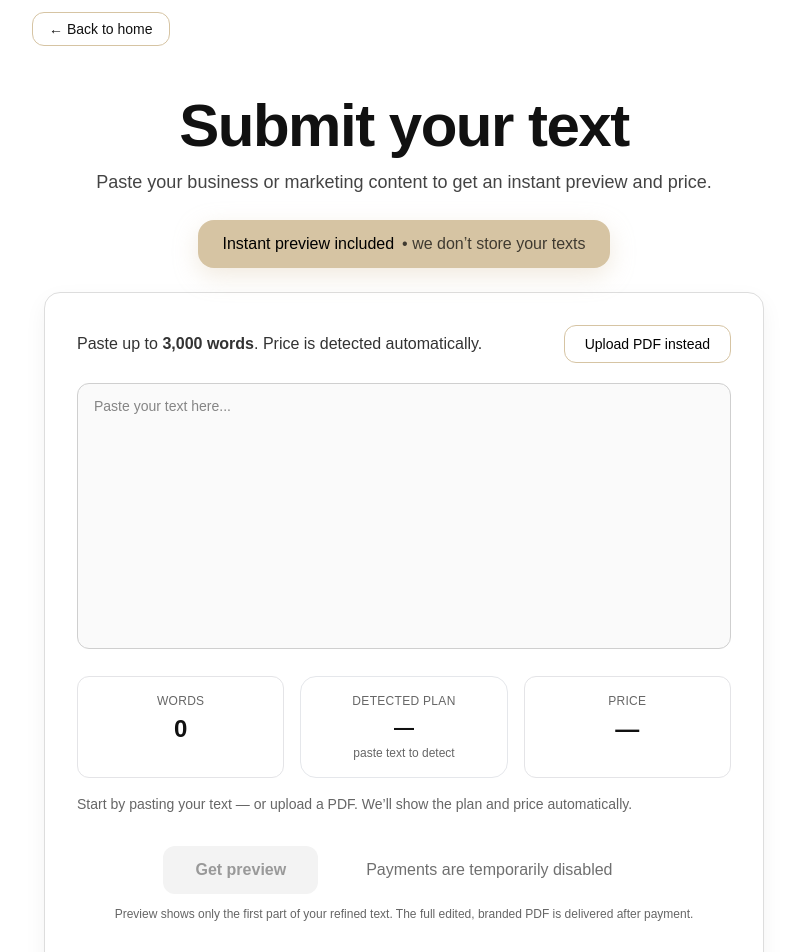
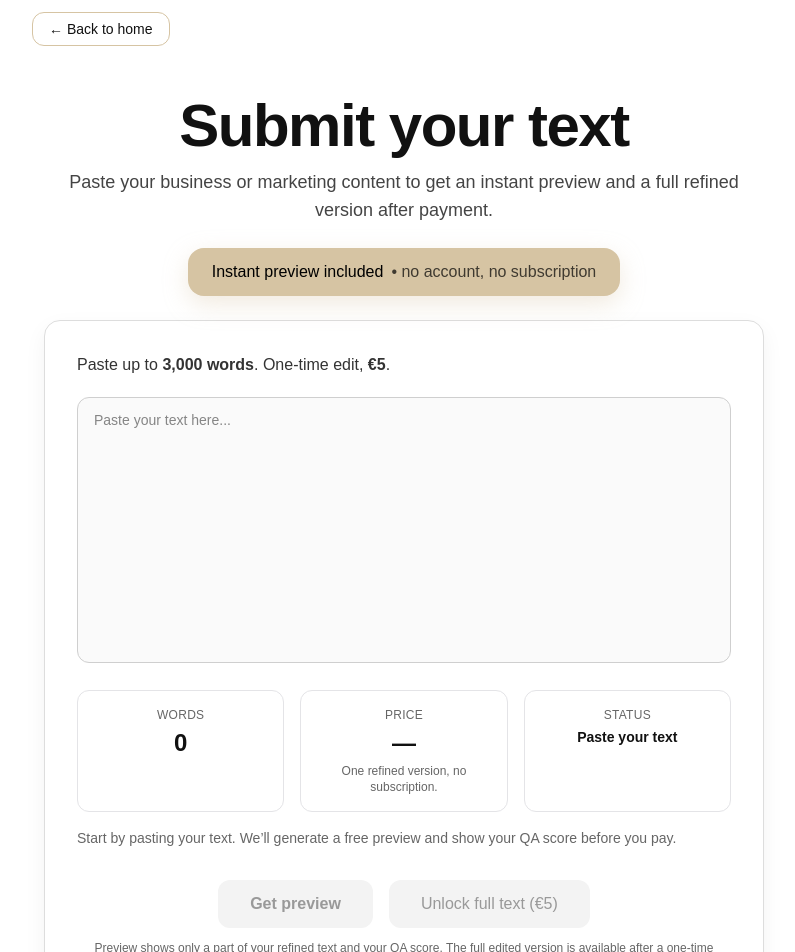
Before and after one commit to kaltriumsystems-hue/kaltrium-site-main, a Next.js app: page /upload in a window 1280 px wide. Shown: the top 952 px of the page, without its empty margins (236-1031 px from the left). Built offline with nearby package versions, Linux system fonts and the light colour scheme; no server answers.

Commit message:
Update page.tsx

```diff
--- a/src/app/upload/page.tsx
+++ b/src/app/upload/page.tsx
@@ -1,86 +1,12 @@
 "use client";
+
+import { useMemo, useState } from "react";
 
 const API_BASE =
   process.env.NEXT_PUBLIC_KALTRIUM_API_URL ||
   "https://kaltrium-editor-bot.onrender.com";
 
-// читаем PDF в base64, чтобы отправить в Stripe-бекенд вместе с текстом
-function readFileAsDataURL(file: File): Promise<string> {
-  return new Promise((resolve, reject) => {
-    const reader = new FileReader();
-    reader.onload = () => resolve(reader.result as string);
-    reader.onerror = reject;
-    reader.readAsDataURL(file);
-  });
-}
-
-import { useMemo, useState } from "react";
-
-type Plan = {
-  name: string;
-  price: number;
-  maxWords: number;
-  border?: string;
-  bg?: string;
-};
-
-const PLANS: Plan[] = [
-  { name: "€3", price: 3, maxWords: 1000 },
-  { name: "€5", price: 5, maxWords: 2000, border: "#cfcfcf", bg: "#fcfcfc" },
-  { name: "€8", price: 8, maxWords: 3000, border: "#d6c4a3", bg: "#fdfaf5" },
-];
-
-type CheckoutOptions = {
-  text: string;
-  lang: string;
-  words: number;
-  pdfFile: File | null;
-};
-
-// один обработчик оплаты — БЕЗ дублей
-async function handlePay(price: number, opts: CheckoutOptions) {
-  const { text, lang, words, pdfFile } = opts;
-
-  try {
-    let fileBase64: string | null = null;
-
-    // если загружен PDF – кодируем его, иначе отправляем только текст
-    if (pdfFile) {
-      const dataUrl = await readFileAsDataURL(pdfFile);
-      fileBase64 = dataUrl.split(",")[1] || dataUrl;
-    }
-
-    const res = await fetch(`${API_BASE}/api/create-checkout-session`, {
-      method: "POST",
-      headers: { "Content-Type": "application/json" },
-      body: JSON.stringify({
-        price,
-        text,
-        lang,
-        words,
-        file: fileBase64,
-      }),
-    });
-
-    if (!res.ok) {
-      console.error("Stripe error", await res.text());
-      alert("Payment failed. Please try again.");
-      return;
-    }
-
-    const data = await res.json();
-    if (data.url) {
-      window.location.href = data.url; // редирект на Stripe Checkout
-    } else {
-      alert("No checkout URL returned.");
-    }
-  } catch (e) {
-    console.error(e);
-    alert("Payment error. Please try again.");
-  }
-}
-
-
+const FIXED_PRICE = 5;
 
 // Подсчёт слов
 function countWords(text: string) {
@@ -96,76 +22,41 @@ function clampToWordLimit(input: string, limit = 3000) {
     input
       .replace(/[\u200B-\u200D\uFEFF]/g, "")
       .trim()
-      .match(/[A-Za-zÀ-ÖØ-öø-ÿ0-9]+(?:['’-][A-Za-zÀ-ÖØ-öø-ÿ0-9]+)*/g) || [];
+      .match(
+        /[A-Za-zÀ-ÖØ-öø-ÿ0-9]+(?:['’-][A-Za-zÀ-ÖØ-öø-ÿ0-9]+)*/g
+      ) || [];
   if (parts.length <= limit) return input;
   return parts.slice(0, limit).join(" ");
-}
-
-function selectPlan(words: number): Plan | null {
-  if (words === 0) return null;
-  if (words <= 1000) return PLANS[0];
-  if (words <= 2000) return PLANS[1];
-  if (words <= 3000) return PLANS[2];
-  return null;
 }
 
 // Тип ответа превью под новый backend
 type PreviewResponse = {
   ok: boolean;
   lang: string;
-  qa: { grammar: number; clarity: number; tone: number; consistency: number };
-  avg: number;
+  qa: {
+    grammar: number;
+    clarity: number;
+    tone: number;
+    consistency: number;
+  } | null;
+  avg: number | null;
   preview: string;
-  words: number; // <— важное поле для PDF
+  words: number;
   error?: string;
 };
 
 export default function UploadPage() {
   const [text, setText] = useState("");
-  const [pdfFile, setPdfFile] = useState<File | null>(null);
-  const [pdfError, setPdfError] = useState<string | null>(null);
-
   const [apiError, setApiError] = useState<string | null>(null);
   const [previewData, setPreviewData] = useState<PreviewResponse | null>(null);
   const [isPreviewLoading, setIsPreviewLoading] = useState(false);
-  const [isPdfLoading] = useState(false); // пока не используем загрузку PDF, но оставляем стейт
+  const [isPayLoading, setIsPayLoading] = useState(false);
 
-  // ВАЖНО: если PDF → берём количество слов из previewData.words
-  const words = useMemo(() => {
-    if (pdfFile) {
-      return previewData?.words ?? 0;
-    }
-    return countWords(text);
-  }, [text, pdfFile, previewData]);
-
-  const plan = useMemo(() => selectPlan(words), [words]);
+  const words = useMemo(() => countWords(text), [text]);
   const overLimit = words > 3000;
 
-  // можно превью, если есть либо текст, либо PDF
-  const canPreview = (words > 0 || !!pdfFile) && !overLimit;
-
-  // Загрузка PDF
-  function handlePdfUpload(file: File | null) {
-    setPdfError(null);
-    setApiError(null);
-    setPreviewData(null);
-    setPdfFile(null);
-
-    if (!file) return;
-
-    if (file.size > 2 * 1024 * 1024) {
-      setPdfError("PDF is too large (max 2 MB).");
-      return;
-    }
-    if (file.type !== "application/pdf") {
-      setPdfError("Only PDF files are allowed.");
-      return;
-    }
-
-    // Сохраняем файл и очищаем текст → включаем PDF-режим
-    setPdfFile(file);
-    setText("");
-  }
+  const canPreview = words > 0 && !overLimit;
+  const canPay = !!previewData && words > 0 && !overLimit;
 
   // PREVIEW
   async function handleGetPreview() {
@@ -175,25 +66,11 @@ export default function UploadPage() {
     setIsPreviewLoading(true);
 
     try {
-      let res: Response;
-
-      if (pdfFile && !text.trim()) {
-        // PREVIEW ДЛЯ PDF → multipart/form-data
-        const form = new FormData();
-        form.append("file", pdfFile);
-        form.append("preview", "true");
-        res = await fetch(`${API_BASE}/api/refine`, {
-          method: "POST",
-          body: form,
-        });
-      } else {
-        // PREVIEW ДЛЯ ТЕКСТА → JSON
-        res = await fetch(`${API_BASE}/api/refine`, {
+      const res = await fetch(`${API_BASE}/api/refine`, {
         method: "POST",
         headers: { "Content-Type": "application/json" },
         body: JSON.stringify({ text, preview: true }),
       });
-      }
 
       if (!res.ok) {
         let msg = "Preview failed.";
@@ -222,12 +99,41 @@ export default function UploadPage() {
     }
   }
 
-  // ПОЛНЫЙ PDF — сейчас больше не используем на этой странице (чтобы не раздавать бесплатно),
-  // оставляем функцию на будущее, если перенесём её на /success после оплаты.
-  async function handleGetPdf() {
-    // заглушка: не вызываем тут полный PDF
-    alert("Full PDF is delivered after payment. Please complete the payment first.");
+  // ОПЛАТА — фиксированная цена 5 €
+  async function handlePay() {
+    if (!canPay) return;
+    setIsPayLoading(true);
+    setApiError(null);
+
+    try {
+      const res = await fetch("/api/create-checkout-session", {
+        method: "POST",
+        headers: { "Content-Type": "application/json" },
+        body: JSON.stringify({
+          text,
+          lang: "auto",
+          words,
+        }),
+      });
+
+      if (!res.ok) {
+        console.error("Stripe error", await res.text());
+        setApiError("Payment failed. Please try again.");
         return;
+      }
+
+      const data = await res.json();
+      if (data.url) {
+        window.location.href = data.url; // редирект на Stripe Checkout
+      } else {
+        setApiError("No checkout URL returned.");
+      }
+    } catch (e) {
+      console.error(e);
+      setApiError("Payment error. Please try again.");
+    } finally {
+      setIsPayLoading(false);
+    }
   }
 
   return (
@@ -243,57 +149,41 @@ export default function UploadPage() {
 
       {/* HEADER */}
       <header className="text-center mt-16">
-        <h1 className="text-5xl md:text-6xl font-semibold tracking-tight">Submit your text</h1>
+        <h1 className="text-5xl md:text-6xl font-semibold tracking-tight">
+          Submit your text
+        </h1>
         <p className="mt-3 text-lg text-[#444]">
-          Paste your business or marketing content to get an instant preview and price.
+          Paste your business or marketing content to get an instant preview
+          and a full refined version after payment.
         </p>
 
         <div className="mt-6 inline-flex items-center gap-2 rounded-2xl bg-[#d6c4a3] px-6 py-3 text-black font-medium shadow-[0_8px_24px_rgba(214,196,163,0.35)]">
           <span>Instant preview included</span>
-          <span className="opacity-70">• we don’t store your texts</span>
+          <span className="opacity-70">• no account, no subscription</span>
         </div>
       </header>
 
       {overLimit && (
         <div className="mt-6 rounded-xl border border-[#fde68a] bg-[#fff7ed] px-4 py-3 text-sm text-[#9a6700]">
-          ⚠️ Your text exceeds the maximum limit (3,000 words). Please shorten it or split into multiple files.
+          ⚠️ Your text exceeds the maximum limit (3,000 words). Please shorten
+          it or split into multiple texts.
         </div>
       )}
 
       <section className="mt-6 bg-white border border-[#ddd] rounded-2xl shadow-[0_8px_22px_rgba(0,0,0,0.05)] p-8">
         <div className="flex items-baseline justify-between gap-4 flex-wrap">
           <p className="text-[#333] text-base">
-            Paste up to <strong>3,000 words</strong>. Price is detected automatically.
+            Paste up to <strong>3,000 words</strong>. One-time edit,{" "}
+            <strong>€{FIXED_PRICE}</strong>.
           </p>
-
-          <label
-            htmlFor="pdfUpload"
-            className="rounded-xl border border-[#d6c4a3] bg:white text-black px-5 py-2 text-sm font-medium cursor-pointer
-                       transition duration-200 ease-out
-                       hover:bg-[#fdfaf5] hover:shadow-[0_6px_16px_rgba(214,196,163,0.35)]
-                       active:scale-[0.98] focus-visible:outline-none focus-visible:ring-2 focus-visible:ring-[#d6c4a3]"
-          >
-            Upload PDF instead
-          </label>
-          <input
-            id="pdfUpload"
-            type="file"
-            accept="application/pdf"
-            className="hidden"
-            onChange={(e) => handlePdfUpload(e.target.files?.[0] || null)}
-          />
         </div>
 
         <textarea
-          placeholder={
-            pdfFile
-              ? "PDF uploaded. You can still paste text here instead, if you want."
-              : "Paste your text here..."
-          }
+          placeholder="Paste your text here..."
           rows={12}
           value={text}
           onChange={(e) => {
-            setPdfFile(null); // если пользователь начинает печатать — выходим из PDF-режима
+            setPreviewData(null); // новый текст → старое превью не актуально
             setText(clampToWordLimit(e.target.value, 3000));
           }}
           className="mt-5 w-full resize-none rounded-xl border border-[#cfcfcf] bg-[#fafafa] px-4 py-3 text-sm text-[#111]
@@ -301,63 +191,57 @@ export default function UploadPage() {
         />
 
         <div className="mt-5 grid grid-cols-1 sm:grid-cols-3 gap-4">
+          {/* Words */}
           <div className="rounded-xl bg-white border border-zinc-200 p-4 text-center">
-            <div className="text-xs uppercase tracking-wide text-[#666]">Words</div>
+            <div className="text-xs uppercase tracking-wide text-[#666]">
+              Words
+            </div>
             <div className="mt-1 text-2xl font-semibold">{words}</div>
           </div>
 
-          <div
-            className="rounded-2xl border p-4 text-center transition-colors duration-300"
-            style={{
-              borderColor: plan?.border ?? "#e5e7eb",
-              backgroundColor: plan?.bg ?? "white",
-            }}
-          >
-            <div className="text-xs uppercase tracking-wide text-[#666]">Detected plan</div>
-            <div className="mt-1 text-xl font-semibold">
-              {overLimit ? "—" : plan ? plan.name : pdfFile ? "Based on PDF" : "—"}
+          {/* Price (fixed) */}
+          <div className="rounded-xl bg-white border border-zinc-200 p-4 text-center">
+            <div className="text-xs uppercase tracking-wide text-[#666]">
+              Price
+            </div>
+            <div className="mt-1 text-2xl font-semibold">
+              {words > 0 && !overLimit ? `€${FIXED_PRICE}` : "—"}
             </div>
             <div className="text-xs text-[#666] mt-1">
-              {overLimit
-                ? "Limit is 3,000 words"
-                : plan
-                ? `up to ${plan.maxWords.toLocaleString()} words`
-                : pdfFile
-                ? "plan will be based on extracted words"
-                : "paste text to detect"}
+              One refined version, no subscription.
             </div>
           </div>
 
+          {/* Status */}
           <div className="rounded-xl bg-white border border-zinc-200 p-4 text-center">
-            <div className="text-xs uppercase tracking-wide text-[#666]">Price</div>
-            <div className="mt-1 text-2xl font-semibold">
-              {overLimit ? "—" : plan ? plan.name : pdfFile ? "€3–€8" : "—"}
+            <div className="text-xs uppercase tracking-wide text-[#666]">
+              Status
+            </div>
+            <div className="mt-1 text-sm font-semibold">
+              {previewData
+                ? "Preview ready"
+                : words > 0
+                ? "Waiting for preview"
+                : "Paste your text"}
             </div>
           </div>
         </div>
 
-        {pdfError && (
-          <p className="mt-4 text-sm text-[#b91c1c] bg-[#fef2f2] border border-[#fecaca] rounded-lg px-4 py-3">
-            {pdfError}
-          </p>
-        )}
         {apiError && (
           <p className="mt-4 text-sm text-[#b91c1c] bg-[#fef2f2] border border-[#fecaca] rounded-lg px-4 py-3">
             {apiError}
           </p>
         )}
-        {!overLimit && words === 0 && !pdfError && !apiError && !pdfFile && (
+        {!overLimit && words === 0 && !apiError && (
           <p className="mt-4 text-sm text-[#666]">
-            Start by pasting your text — or upload a PDF. We’ll show the plan and price automatically.
-          </p>
-        )}
-        {pdfFile && (
-          <p className="mt-4 text-sm text-[#444]">
-            PDF selected: <strong>{pdfFile.name}</strong>. You can request a preview or the full refined PDF.
+            Start by pasting your text. We’ll generate a free preview and show
+            your QA score before you pay.
           </p>
         )}
 
+        {/* КНОПКИ */}
         <div className="mt-8 flex flex-col sm:flex-row justify-center gap-4">
+          {/* PREVIEW */}
           <button
             disabled={!canPreview || isPreviewLoading}
             className={`rounded-xl px-8 py-3 font-semibold transition duration-200 ease-out
@@ -371,19 +255,26 @@ export default function UploadPage() {
             {isPreviewLoading ? "Getting preview…" : "Get preview"}
           </button>
 
+          {/* PAY */}
           <button
-  disabled={true}
-  className="rounded-xl px-8 py-3 font-medium opacity-60 cursor-not-allowed"
-  onClick={() => alert("Payments are temporarily disabled.")}
+            disabled={!canPay || isPayLoading}
+            className={`rounded-xl px-8 py-3 font-medium transition duration-200 ease-out
+              ${
+                canPay && !isPayLoading
+                  ? "border border-[#111] text-[#111] bg-white hover:bg-[#111] hover:text-white"
+                  : "bg-[#f3f3f3] text-[#999] cursor-not-allowed"
+              }`}
+            onClick={handlePay}
           >
-  Payments are temporarily disabled
+            {isPayLoading
+              ? "Opening checkout…"
+              : "Unlock full text (€5)"}
           </button>
-
         </div>
 
         <p className="mt-3 text-center text-xs text-[#666]">
-          Preview shows only the first part of your refined text. The full edited, branded PDF is delivered after
-          payment.
+          Preview shows only a part of your refined text and your QA score. The
+          full edited version is available after a one-time payment of €5.
         </p>
 
         {previewData && (
@@ -397,26 +288,32 @@ export default function UploadPage() {
                   {previewData.preview}
                 </p>
               </div>
+              {previewData.qa && previewData.avg !== null && (
                 <div className="text-sm text-right">
-                <p className="font-semibold">QA: {previewData.avg}/100</p>
+                  <p className="font-semibold">
+                    QA: {previewData.avg}/100
+                  </p>
                   <p className="text-xs text-[#666]">
-                  Grammar {previewData.qa.grammar} · Clarity {previewData.qa.clarity}
+                    Grammar {previewData.qa.grammar} · Clarity{" "}
+                    {previewData.qa.clarity}
                     <br />
-                  Tone {previewData.qa.tone} · Consistency {previewData.qa.consistency}
+                    Tone {previewData.qa.tone} · Consistency{" "}
+                    {previewData.qa.consistency}
                   </p>
                 </div>
+              )}
             </div>
           </div>
         )}
+
         <div className="mt-8 text-center">
           <span className="inline-flex items-center justify-center rounded-full bg-[#fdfaf5] border border-[#d6c4a3] px-4 py-1 text-sm font-medium text-[#111] shadow-sm">
             🔒 Secure & private
           </span>
           <p className="mt-2 text-sm text-[#444]">
-            Processing is secure and immediately deleted. PDF (optional): max 2 MB, text-based only (no scans).
+            We don’t store your texts. Processing is secure and temporary.
           </p>
         </div>
-
       </section>
     </main>
   );
```
Lines whose indentation alone changed are shown as unchanged.
